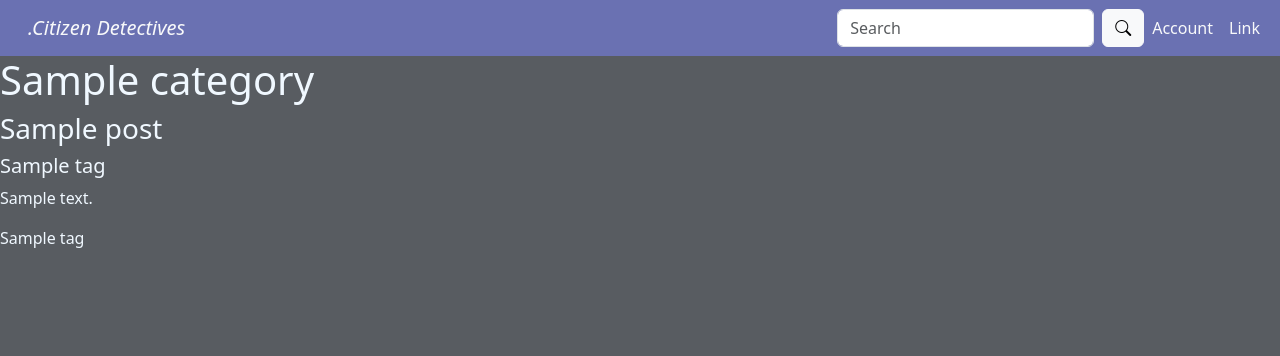
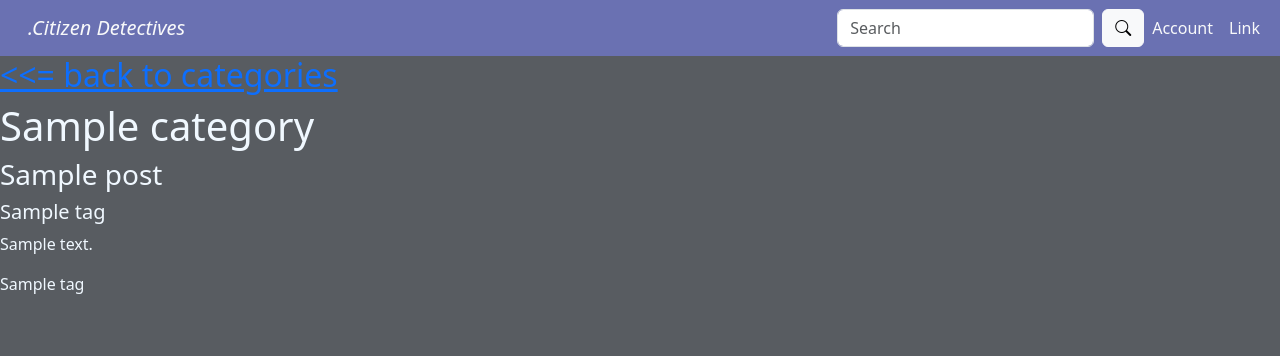
Before and after one commit to alcl2000/pp4-Amy-Lewis, a Django app: a page that uses templates/category_detail.html in a window 1280 px wide. Shown: the top 356 px of the page. Run offline with Django 4.2, Linux system fonts and the light colour scheme; tables that the repository leaves empty hold one stand-in row (values such as "Sample post"); some web fonts are replaced.

Commit message:
add: link back to categories list page

```diff
--- a/templates/category_detail.html
+++ b/templates/category_detail.html
@@ -1,5 +1,10 @@
 {% extends 'base.html' %}
 {% block content %}
+<h2>
+    <a href="/categories/">
+        <<= back to categories
+    </a>
+</h2>
 <h1>{{category.title}}</h1>
 {% for post in posts %}
     <h3>{{post.post_title}}</h3>
```
